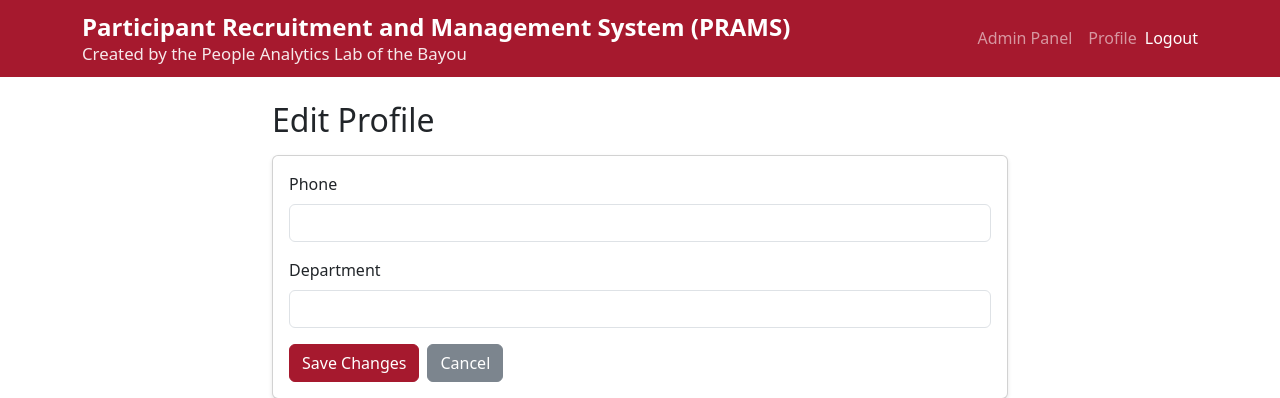
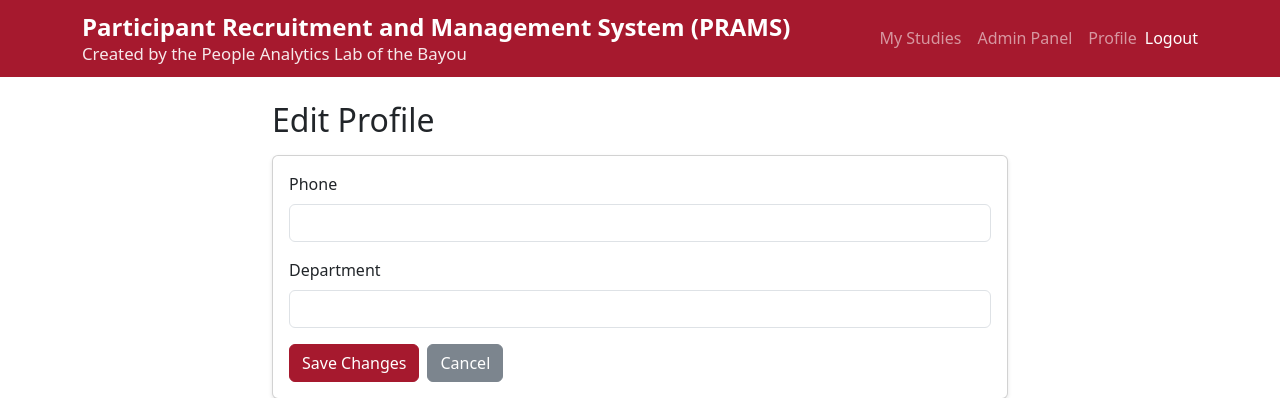
Before and after one commit to chriscastille6/SONA-System, a Django app: page /accounts/profile/edit/ in a window 1280 px wide. Shown: the top 398 px of the page. Run offline with Django 5.2, Linux system fonts and the light colour scheme; the visitor is signed in with stand-in values (Sample User, id 1); parts of the project's set-up code (start-up, migrations or seed data) failed here and were passed over; some libraries are stand-ins or nearby versions.

Commit message:
Add 'My Studies' link to navigation for administrators

```diff
--- a/templates/base.html
+++ b/templates/base.html
@@ -47,6 +47,7 @@
                             <li class="nav-item"><a class="nav-link" href="{% url 'reporting:home' %}">Reports</a></li>
                         {% endif %}
                         {% if user.is_staff or user.is_admin %}
+                            <li class="nav-item"><a class="nav-link" href="{% url 'studies:researcher_dashboard' %}">My Studies</a></li>
                             <li class="nav-item"><a class="nav-link" href="/admin/">Admin Panel</a></li>
                         {% endif %}
                         <li class="nav-item"><a class="nav-link" href="{% url 'accounts:profile' %}">Profile</a></li>
```
